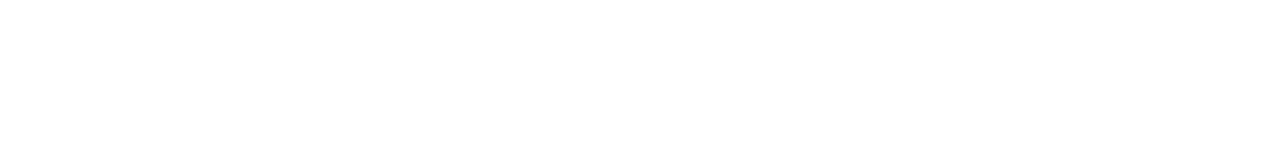
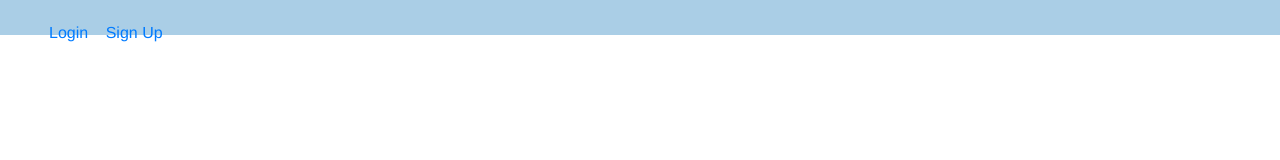
Before and after one commit to rehbioli/test, a plain HTML site: page index.html in a window 1280 px wide. Drawn offline with Linux system fonts and the light colour scheme.

Commit message:
Testing server access

```diff
--- a/css/stylesheet.css
+++ b/css/stylesheet.css
@@ -1,2 +1,27 @@
 @charset "UTF-8";
 /* CSS Document */
+
+.top-sticky {
+	height: 35px;
+    background-color: rgba(135,186,220,0.70);
+    padding-bottom: 12px;
+    padding-top: 0px;
+    width: 100%;
+
+}
+
+.top-sticky li {
+	display: inline;
+	margin: 2px;
+	list-style: none;
+    font-family: Gotham, "Helvetica Neue", Helvetica, Arial, sans-serif;
+    font-size: 16px;
+    font-weight: 500;
+    display: inline-block;
+    margin-top: 21px;
+    margin-right: 4px;
+    margin-left: 4px;
+    margin-bottom: 6px;
+    padding-bottom: 5px;
+    padding-left: 5px;
+}
--- a/index.html
+++ b/index.html
@@ -10,7 +10,12 @@
 	<link href="css/stylesheet.css" rel="stylesheet" type="text/css">
   </head>
   <body>
-  	<!-- body code goes here -->
+<header>
+	  <ul class="top-sticky">
+	<li><a href=dd"#">Login</a></li>
+	<li><a href="#">Sign Up</a></li>
+	</ul>
+	  </header>
 
 
 	<!-- jQuery (necessary for Bootstrap's JavaScript plugins) -->
```
